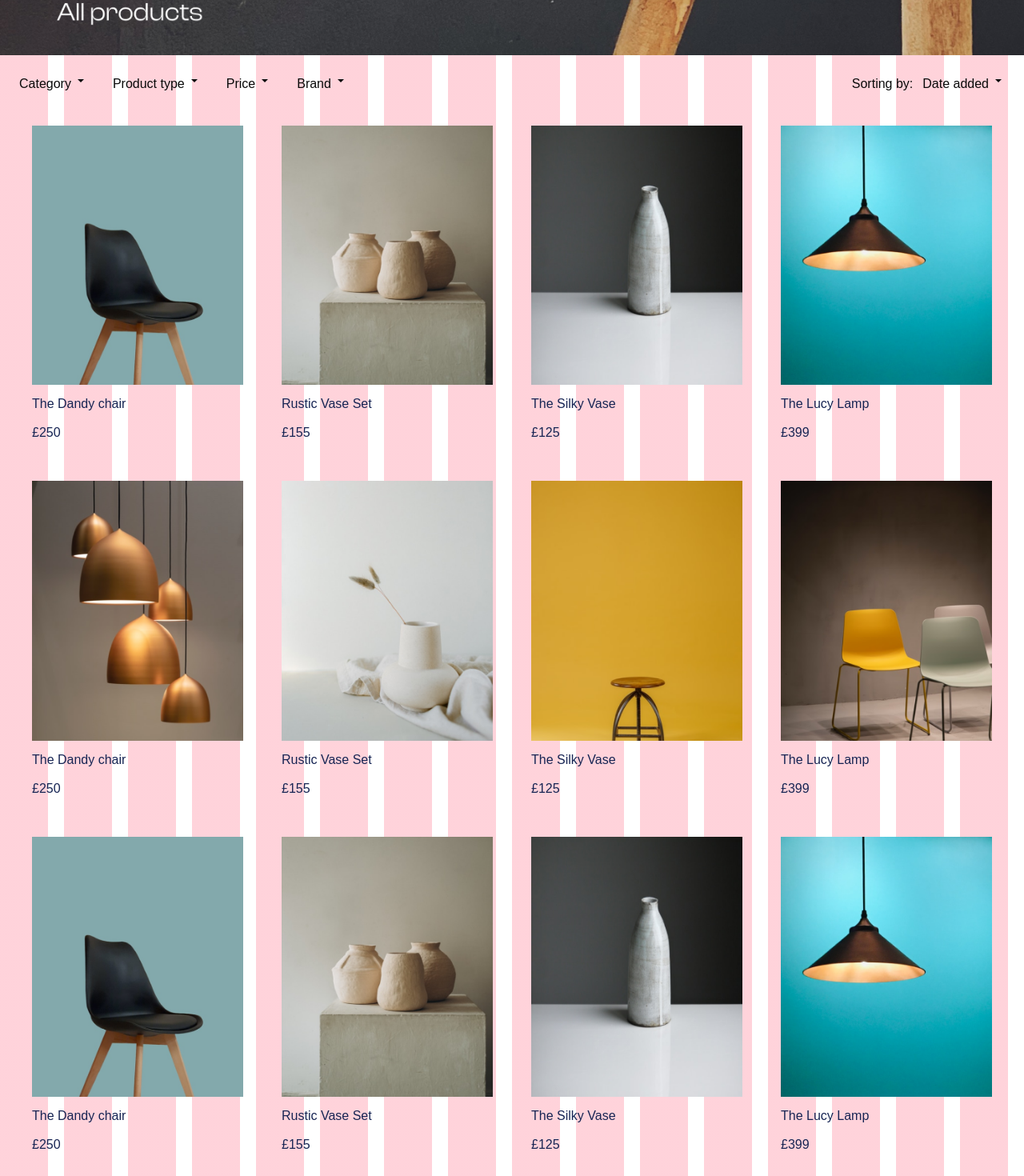
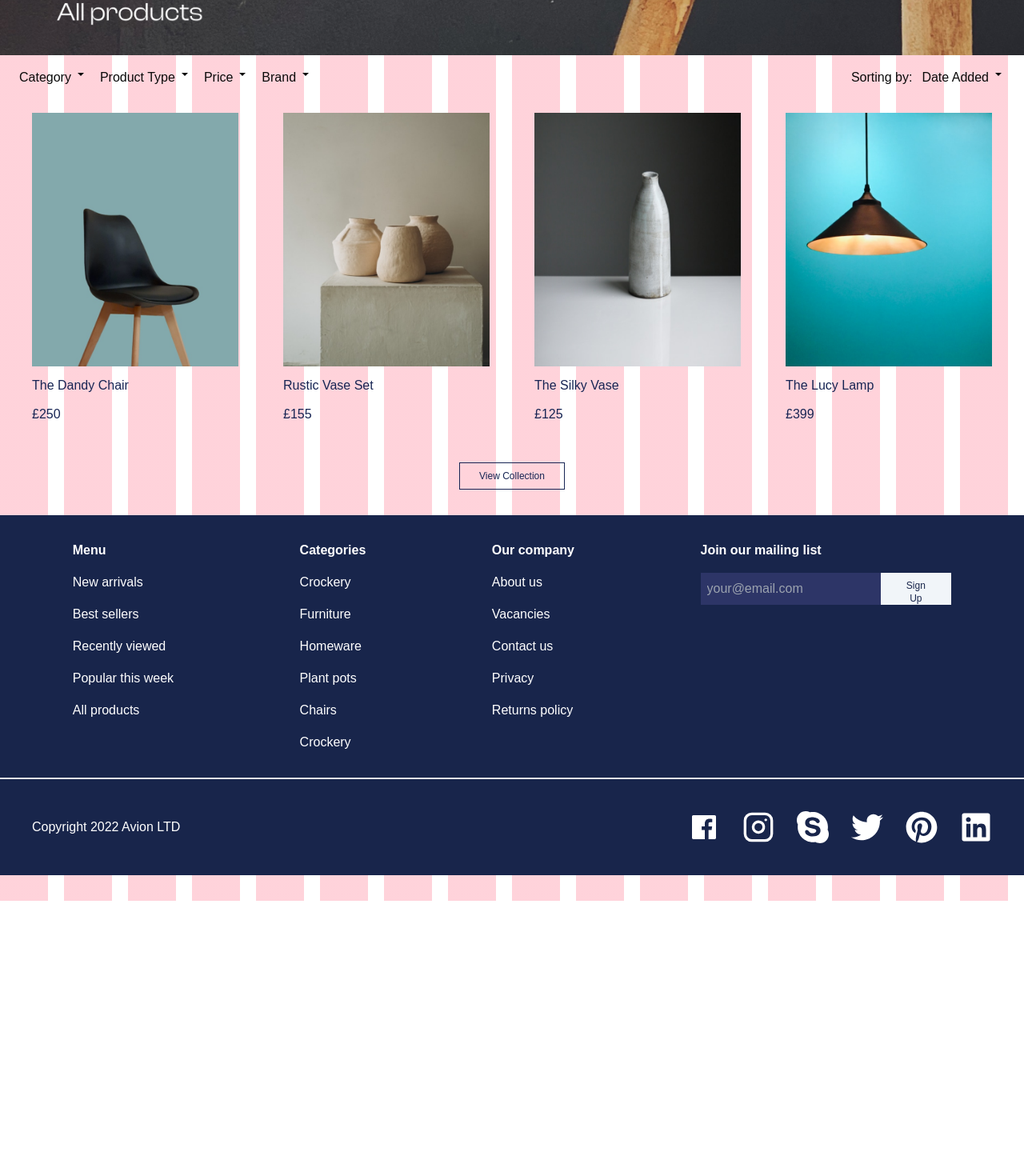
Before and after one commit to Shaikhtayyaba97/my-app, a Next.js app: page /product in a window 1280 px wide. Shown: the part 300-1770 px from the top of the page at 80% size. After the commit the page ends 1426 px from the top, so only its background shows below. Built offline with nearby package versions, Linux system fonts and the light colour scheme.

Commit message:
little changes

```diff
--- a/src/app/page.tsx
+++ b/src/app/page.tsx
@@ -13,13 +13,13 @@ export default function Home() {
         <div className="relative w-full h-full bg-[url('/background.png')] bg-cover bg-center flex flex-col lg:flex-row">
           <div className="w-full lg:w-[800px]"></div>
           <div className="bg-white m-8 lg:m-[200px] w-full lg:w-[1000px] h-auto lg:h-[400px] p-8 lg:p-0">
-            <p className="mt-6 lg:mt-14 text-lg lg:text-3xl text-[rgb(34,36,46,100)]">
+            <p className="mt-6 ml-12 lg:mt-14 text-lg lg:text-3xl text-[rgb(34,36,46,100)]">
               Luxury homeware for people <br /> who love timeless design quality
             </p>
-            <p className="text-xs lg:text-base text-[rgb(91,96,118,100)] mt-4 lg:mt-8">
+            <p className=" ml-12 text-xs lg:text-base text-[rgb(91,96,118,100)] mt-4 lg:mt-8">
               Shop the new Spring 2022 collection today
             </p>
-            <button className="py-2 px-6 bg-gray-50 text-[rgb(91,96,118,100)] text-xs mt-6 lg:mt-36 hover:bg-blue-700">
+            <button className=" ml-14 py-2 px-6 bg-gray-50 text-[rgb(91,96,118,100)] text-xs mt-6 lg:mt-36 hover:bg-blue-700">
               View Collection
             </button>
           </div>
@@ -101,11 +101,11 @@ export default function Home() {
         <div className="flex flex-col lg:flex-row gap-6 lg:gap-10 px-4 lg:px-10 mt-16">
           <div className="bg-purple-950 text-gray-300 p-8 flex-1">
             <h2 className="text-2xl lg:text-3xl mb-4">It started with a small idea</h2>
-            <p className="text-sm">
-              A global brand with local beginnings, our story began in a small studio in South London in early 2014
+            <p className="text-sm ">
+              A global brand with local beginnings, our story began in a <br />   small studio in South London in early 2014
             </p>
-            <button className="py-2 px-6 bg-gray-500 text-[rgb(24,37,75,100)] text-xs mt-6 hover:bg-blue-700">
-              Learn More
+            <button className="py-2 mt-72 px-6 bg-gray-500 text-[rgb(24,37,75,100)] text-xs  hover:bg-blue-700">
+              View collection
             </button>
           </div>
           <div className="flex-1">
@@ -117,7 +117,7 @@ export default function Home() {
         <div className="text-center bg-[repeating-linear-gradient(to_right,_rgba(255,192,203,0.7)_0px,_rgba(255,192,203,0.7)_60px,_transparent_60px,_transparent_80px)] py-8 px-4">
           <h2 className="text-2xl lg:text-4xl mb-6">Join the club and get the benefits</h2>
           <p className="text-sm mb-6">
-            Sign up for our newsletter and receive exclusive offers on new ranges, sales, pop-up stores, and more
+            Sign up for our newsletter and receive exclusive offers on <br /> new ranges, sales, pop-up stores, and more
           </p>
           <ul className="flex flex-wrap justify-center gap-5">
             <li className="flex gap-2">
@@ -133,6 +133,17 @@ export default function Home() {
               Large discounts
             </li>
           </ul>
+          <div className="flex justify-center mt-10 w-full max-w-md h-12 bg-transparent">
+            <input
+              type="email"
+              placeholder="your@email.com"
+              className="p-2 w-3/4 focus:outline-none"
+              style={{ background: "rgba(77,78,147,0.39)" }}
+            />
+            <button className="py-2 px-6 bg-blue-950 text-white text-xs hover:bg-blue-700">
+              Sign Up
+            </button>
+          </div>
         </div>
       </section>
 
--- a/src/app/product/page.tsx
+++ b/src/app/product/page.tsx
@@ -1,6 +1,5 @@
 import Nav1 from "../components/Header";
 import Image from "next/image";
-
 import { IoMdArrowDropdown } from "react-icons/io";
 import Footer from "../components/Footer";
 
@@ -8,142 +7,52 @@ export default function Listing() {
   return (
     <div className="bg-[repeating-linear-gradient(to_right,_rgba(255,192,203,0.7)_0px,_rgba(255,192,203,0.7)_60px,_transparent_60px,_transparent_80px)] py-8">
       <Nav1 />
+
       <div>
-        <Image src='/Page Headers.png' alt="headerpic" width={2000} height={200} />
+        <Image src="/Page Headers.png" alt="headerpic" width={2000} height={200} />
       </div>
-      <div className="flex flex-wrap justify-between m-6">
-        <ul className="flex gap-8 flex-wrap">
+
+      {/* Filters Section */}
+      <div className="flex flex-wrap justify-between px-6 py-4">
+        <ul className="flex gap-4 flex-wrap text-sm sm:text-base">
           <li className="flex gap-1">Category<IoMdArrowDropdown /></li>
-          <li className="flex gap-1">Product type<IoMdArrowDropdown /></li>
+          <li className="flex gap-1">Product Type<IoMdArrowDropdown /></li>
           <li className="flex gap-1">Price<IoMdArrowDropdown /></li>
           <li className="flex gap-1">Brand<IoMdArrowDropdown /></li>
         </ul>
-        <ul className="flex gap-3 flex-wrap">
+        <ul className="flex gap-3 flex-wrap text-sm sm:text-base">
           <li>Sorting by:</li>
-          <li className="flex gap-1">Date added<IoMdArrowDropdown /></li>
+          <li className="flex gap-1">Date Added<IoMdArrowDropdown /></li>
         </ul>
       </div>
 
-      <div className="grid grid-cols-1 sm:grid-cols-2 md:grid-cols-2 lg:grid-cols-4 gap-4 px-6">
-        <div className="text-blue-950 p-4 flex flex-col items-center">
+      {/* Product Grid */}
+      <div className="grid grid-cols-1 sm:grid-cols-2 lg:grid-cols-3 xl:grid-cols-4 gap-6 px-6">
+        {/* Example Product */}
+        {[
+          { src: "/chair.png", name: "The Dandy Chair", price: "£250" },
+          { src: "/doublepot.png", name: "Rustic Vase Set", price: "£155" },
+          { src: "/singlepot.png", name: "The Silky Vase", price: "£125" },
+          { src: "/light.png", name: "The Lucy Lamp", price: "£399" },
+        ].map((product, index) => (
+          <div key={index} className="text-blue-950 p-4 flex flex-col items-center">
             <ul>
               <li>
-              <Image src="/chair.png" alt="chair" width={350} height={100} />
+                <Image src={product.src} alt={product.name} width={350} height={100} />
               </li>
-            <li className="mt-3">The Dandy chair</li>
-            <li className="mt-3">£250</li>
+              <li className="mt-3">{product.name}</li>
+              <li className="mt-3">{product.price}</li>
             </ul>
           </div>
-        <div className="text-blue-950 p-4 flex flex-col items-center">
-          <ul>
-            <li>
-              <Image src="/doublepot.png" alt="doublepot" width={350} height={100} />
-            </li>
-            <li className="mt-3">Rustic Vase Set</li>
-            <li className="mt-3">£155</li>
-          </ul>
-        </div>
-        <div className="text-blue-950 p-4 flex flex-col items-center">
-          <ul>
-            <li>
-              <Image src="/singlepot.png" alt="pot" width={350} height={100} />
-            </li>
-            <li className="mt-3">The Silky Vase</li>
-            <li className="mt-3">£125</li>
-          </ul>
-        </div>
-        <div className="text-blue-950 p-4 flex flex-col items-center">
-          <ul>
-            <li>
-              <Image src="/light.png" alt="light" width={350} height={100} />
-            </li>
-            <li className="mt-3">The Lucy Lamp</li>
-            <li className="mt-3">£399</li>
-          </ul>
-        </div>
+        ))}
       </div>
 
-      <div className="grid grid-cols-1 sm:grid-cols-2 md:grid-cols-2 lg:grid-cols-4 gap-4 px-6 mt-4">
-        <div className="text-blue-950 p-4 flex flex-col items-center">
-          <ul>
-            <li>
-              <Image src="/listing.png" alt="chair" width={350} height={100} />
-            </li>
-            <li className="mt-3">The Dandy chair</li>
-            <li className="mt-3">£250</li>
-          </ul>
-        </div>
-        <div className="text-blue-950 p-4 flex flex-col items-center">
-          <ul>
-            <li>
-              <Image src="/listing6.png" alt="doublepot" width={350} height={100} />
-            </li>
-            <li className="mt-3">Rustic Vase Set</li>
-            <li className="mt-3">£155</li>
-          </ul>
-        </div>
-        <div className="text-blue-950 p-4 flex flex-col items-center">
-          <ul>
-            <li>
-              <Image src="/listing5.png" alt="pot" width={350} height={100} />
-            </li>
-            <li className="mt-3">The Silky Vase</li>
-            <li className="mt-3">£125</li>
-          </ul>
-        </div>
-        <div className="text-blue-950 p-4 flex flex-col items-center">
-          <ul>
-            <li>
-              <Image src="/listin4.png" alt="light" width={350} height={100} />
-            </li>
-            <li className="mt-3">The Lucy Lamp</li>
-            <li className="mt-3">£399</li>
-          </ul>
-        </div>
-      </div>
-
-      <div className="grid grid-cols-1 sm:grid-cols-2 md:grid-cols-2 lg:grid-cols-4 gap-4 px-6 mt-4">
-        <div className="text-blue-950 p-4 flex flex-col items-center">
-          <ul>
-            <li>
-              <Image src="/chair.png" alt="chair" width={350} height={100} />
-            </li>
-            <li className="mt-3">The Dandy chair</li>
-            <li className="mt-3">£250</li>
-          </ul>
-        </div>
-        <div className="text-blue-950 p-4 flex flex-col items-center">
-          <ul>
-            <li>
-              <Image src="/doublepot.png" alt="doublepot" width={350} height={100} />
-            </li>
-            <li className="mt-3">Rustic Vase Set</li>
-            <li className="mt-3">£155</li>
-          </ul>
-        </div>
-        <div className="text-blue-950 p-4 flex flex-col items-center">
-          <ul>
-            <li>
-              <Image src="/singlepot.png" alt="pot" width={350} height={100} />
-            </li>
-            <li className="mt-3">The Silky Vase</li>
-            <li className="mt-3">£125</li>
-          </ul>
-        </div>
-        <div className="text-blue-950 p-4 flex flex-col items-center">
-          <ul>
-            <li>
-              <Image src="/light.png" alt="light" width={350} height={100} />
-            </li>
-            <li className="mt-3">The Lucy Lamp</li>
-            <li className="mt-3">£399</li>
-          </ul>
-        </div>
-      </div>
-
-      <button className="ml-[700px] py-2 mb-10 px-6 bg-transparent text-[rgb(24,37,75,100)] text-xs mt-36 hover:bg-blue-700">
+      {/* Load More Button */}
+      <div className="flex justify-center my-8">
+        <button className="py-2 px-6 bg-transparent text-blue-950 border border-blue-950 text-xs hover:bg-blue-700 hover:text-white transition">
           View Collection
         </button>
+      </div>
 
       <Footer />
     </div>
--- a/src/app/product2/page.tsx
+++ b/src/app/product2/page.tsx
@@ -2,6 +2,13 @@ import { TbTruckDelivery } from "react-icons/tb";
 import { IoIosSearch } from "react-icons/io";
 import { RiShoppingCart2Line } from "react-icons/ri";
 import Image from "next/image";
+import { CiCircleCheck } from "react-icons/ci";
+import { HiMiniPlusSmall } from "react-icons/hi2";
+import { GrFormSubtract } from "react-icons/gr";
+import { RiFacebookBoxFill } from "react-icons/ri";
+import { LuInstagram } from "react-icons/lu";
+import { GrSkype } from "react-icons/gr";
+import { FaTwitter, FaPinterest, FaLinkedin } from "react-icons/fa";
 import Link from "next/link";
 
 
@@ -81,29 +88,29 @@ export default function Listing2() {
       </div>
 
       {/* Main Content */}
-      <div className="flex flex-wrap">
+      <div className="flex flex-wrap mt-8 ml-10">
         {/* Left Image */}
         <div className="w-full lg:w-1/2">
           <Image src="/left.png" alt="left image" width={800} height={500} className="w-full h-auto" />
         </div>
 
         {/* Right Content */}
-        <div className="w-full lg:w-1/2 p-6">
-          <h1 className="text-[rgb(42,37,75)] text-2xl md:text-4xl mt-4">The Dandy Chair</h1>
-          <p className="text-[rgb(42,37,75)] text-lg md:text-xl mt-2">£250</p>
-          <h2 className="text-[rgb(42,37,75)] text-xl md:text-2xl mt-6">Description</h2>
-          <p className="text-[rgb(80,89,119)] mt-4 text-sm md:text-base">
+        <div className=" w-full lg:w-1/2 p-6">
+          <h1 className="text-[rgb(42,37,75)]  ml-6 text-2xl md:text-4xl mt-4">The Dandy Chair</h1>
+          <p className="text-[rgb(42,37,75)] ml-6 text-lg md:text-xl mt-2">£250</p>
+          <h2 className="text-[rgb(42,37,75)] ml-6 text-xl md:text-2xl mt-6">Description</h2>
+          <p className="text-[rgb(80,89,119)] ml-6 mt-4 text-sm md:text-base">
             A timeless design, with premium materials features as one of our most popular and iconic pieces.
             The dandy chair is perfect for any stylish living space with beech legs and lambskin leather upholstery.
           </p>
-          <ul className="mt-4 space-y-2 text-[rgb(80,89,119)] text-sm md:text-base">
+          <ul className=" ml-6 mt-4 space-y-2 text-[rgb(80,89,119)] text-sm md:text-base">
             <li>Premium material</li>
             <li>Handmade upholstery</li>
             <li>Quality timeless classic</li>
           </ul>
 
-          <h2 className="text-[rgb(42,37,75)] text-xl md:text-2xl mt-6">Dimensions</h2>
-          <div className="grid grid-cols-3 gap-4 mt-4 text-center">
+          <h2 className="text-[rgb(42,37,75)] ml-6 text-xl md:text-2xl mt-6">Dimensions</h2>
+          <div className=" grid grid-cols-3 gap-4 mt-4 text-center">
             <div>
               <h3 className="text-[rgb(42,37,75)]">Height</h3>
               <p className="text-[rgb(80,89,119)]">110cm</p>
@@ -117,7 +124,15 @@ export default function Listing2() {
               <p className="text-[rgb(80,89,119)]">50cm</p>
             </div>
           </div>
+          <div className="flex ml-24 mt-32"><h1 >Amount:</h1> <br />
+          <p className="mt-1 ml-6 text-gray-300"><GrFormSubtract />
+          </p>
+          <p className="ml-7">1</p>
+          <p className="m-0 mt-1 ml-7 text-gray-300"><HiMiniPlusSmall />
+          </p>
+          <p className="bg-[rgb(42,37,75)] ml-72 text-white"><button className="w-36 h-16 ">Add to card</button></p></div>
         </div>
+
       </div>
 
       {/* Suggested Products Section */}
@@ -140,11 +155,88 @@ export default function Listing2() {
           ))}
         </div>
         <div className="flex justify-center mt-10">
-          <button className="px-6 py-3 bg-[rgba(211,211,211,0.5)] text-[rgb(24,37,75)] text-sm hover:bg-blue-700">
+          <button className=" mb-9 px-6 py-3 bg-[rgba(211,211,211,0.5)] text-[rgb(24,37,75)] text-sm hover:bg-blue-700">
             View Collection
           </button>
         </div>
       </div>
+       <div className="mx-4 lg:mx-10  py-8">
+                <h1 className="text-blue-900 text-center mb-10 text-2xl lg:text-3xl">
+                  What makes our brand different
+                </h1>
+                <div className="flex flex-wrap justify-between gap-6 lg:gap-10 px-4 lg:px-24">
+                  {[
+                    {
+                      icon: "/delivery.png",
+                      title: "Next day as standard",
+                      description: "Order before 3pm and get your order the next day as standard",
+                    },
+                    {
+                      icon: <CiCircleCheck className="text-blue-950 text-4xl" />,
+                      title: "Made by true artisans",
+                      description: "Handmade crafted goods made with real passion and craftsmanship",
+                    },
+                    {
+                      icon: "/Purchase.png",
+                      title: "Unbeatable prices",
+                      description: "For our materials and quality, you won’t find better prices anywhere",
+                    },
+                    {
+                      icon: "/Sprout.png",
+                      title: "Recycled packaging",
+                      description: "We use 100% recycled to ensure our footprint is more manageable",
+                    },
+                  ].map((feature, index) => (
+                    <div key={index} className="text-blue-900 bg-gray-200 bg-opacity-20 p-4 w-full lg:w-[22%]">
+                      <ul>
+                        <li className="mb-4 flex justify-center">
+                          {typeof feature.icon === "string" ? (
+                            <Image src={feature.icon} alt={feature.title} width={40} height={40} />
+                          ) : (
+                            feature.icon
+                          )}
+                        </li>
+                        <li className="text-center text-lg font-semibold">{feature.title}</li>
+                        <li className="mt-2 text-center text-sm">{feature.description}</li>
+                      </ul>
+                    </div>
+                  ))}
+                </div>
+              </div>
+              <div className="text-center  py-8 px-4">
+          <h2 className="text-2xl lg:text-4xl mb-6">Join the club and get the benefits</h2>
+          <p className="text-sm mb-6">
+            Sign up for our newsletter and receive exclusive offers on <br /> new ranges, sales, pop-up stores, and more
+          </p>
+          <ul className="flex flex-wrap justify-center gap-5">
+            <li className="flex gap-2">
+              <CiCircleCheck className="text-blue-950 mt-1" />
+              Exclusive offers
+            </li>
+            <li className="flex gap-2">
+              <CiCircleCheck className="text-blue-950 mt-1" />
+              Free events
+            </li>
+            <li className="flex gap-2">
+              <CiCircleCheck className="text-blue-950 mt-1" />
+              Large discounts
+            </li>
+          </ul>
+          <div className="flex mt-[50px] ml-[500px] pt-2 w-full max-w-md h-12 bg-transparent">
+                <input
+                  type="email"
+                  placeholder="your@email.com"
+                  className="p-2 w-3/4 focus:outline-none"
+                  style={{ background: "rgba(77,78,147,0.39)" }}
+                />
+                <button className="py-2 px-6 bg-blue-950 text-white text-xs hover:bg-blue-700">
+                  Sign Up
+                </button>
+              </div>
+
+        </div>
+
+
 
       {/* Footer */}
       <div className="bg-[rgb(24,37,75)] text-white py-10">
@@ -159,6 +251,9 @@ export default function Listing2() {
               title: "Menu",
               items: ["New arrivals", "Best sellers", "Recently viewed", "Popular this week", "All products"],
             },
+
+
+
             {
               title: "Categories",
               items: ["Crockery", "Furniture", "Homeware", "Plant pots", "Chairs"],
--- a/src/app/shopping/page.tsx
+++ b/src/app/shopping/page.tsx
@@ -1,24 +1,57 @@
 import Footer from "../components/Footer";
 import Nav1 from "../components/Header";
+import Image from "next/image";
 
 export default function Shopping() {
   return (
     <div className="ml-4 sm:ml-8 lg:ml-10 mr-4 sm:mr-8 lg:mr-10 relative bg-[repeating-linear-gradient(to_right,_rgba(255,192,203,0.7)_0px,_rgba(255,192,203,0.7)_60px,_transparent_60px,_transparent_80px)] py-8">
       <Nav1 />
       <div>
-        <h1 className="text-3xl sm:text-4xl lg:text-6xl m-4 sm:m-6 lg:m-10 text-blue-950">
+        <h1 className="ml-4 sm:ml-10 text-3xl sm:text-4xl lg:text-6xl m-4 sm:m-6 lg:m-10 text-blue-950">
           Your Shopping Cart
         </h1>
-        <ul className="flex flex-wrap gap-4 sm:gap-16 lg:gap-96 text-blue-950 border-b mb-10 border-gray-300 text-sm sm:text-base lg:text-lg">
-          <li className="ml-auto sm:ml-48 lg:ml-96 mb-7">Product</li>
-          <li>Quantity</li>
-          <li>Total</li>
-        </ul>
       </div>
-      <div>
-        <ul className="text-right text-sm sm:text-base lg:text-lg">
+
+      <div className="grid grid-cols-1 md:grid-cols-3 gap-y-6 md:gap-y-10 md:gap-x-4 ml-4 md:ml-8">
+        <div className="font-bold">Product</div>
+        <div className="font-bold">Quantity</div>
+        <div className="font-bold">Total</div>
+
+        {/* First Product */}
+        <div className="flex items-start">
+          <Image src="/card1.png" alt="cardpic" width={150} height={150} />
+          <ul className="ml-5 mt-5">
+            <li className="text-blue-950 text-lg sm:text-2xl">Graystone Vase</li>
+            <li className="mt-2 text-sm sm:text-base">
+              A timeless ceramic vase with <br />
+              a tri-color grey glaze.
+            </li>
+            <li className="mt-2 text-blue-950 text-sm sm:text-base">£85</li>
+          </ul>
+        </div>
+        <div className="mt-5 md:mt-10 text-center">1</div>
+        <div className="mt-5 md:mt-10 text-center">£85</div>
+
+        {/* Second Product */}
+        <div className="flex items-start">
+          <Image src="/card2.png" alt="cardpic" width={150} height={150} />
+          <ul className="ml-5 mt-5">
+            <li className="text-blue-950 text-lg sm:text-2xl">Basic White Vase</li>
+            <li className="mt-2 text-sm sm:text-base">
+              Beautiful and simple, this is <br />
+              one for the classics.
+            </li>
+            <li className="mt-2 text-blue-950 text-sm sm:text-base">£125</li>
+          </ul>
+        </div>
+        <div className="mt-5 md:mt-14 text-center">1</div>
+        <div className="mt-5 md:mt-12 text-center">£125</div>
+      </div>
+
+      <div className="mt-10 mb-8">
+        <ul className="text-right text-sm sm:text-base lg:text-lg space-y-4">
           <li className="text-gray-500">Subtotal</li>
-          <li className="mt-4 mb-4 text-gray-500">
+          <li className="text-gray-500">
             Taxes and shipping are calculated at checkout
           </li>
           <li>
```
Also changed, not shown: public/card1.png (added), public/card2.png (added). Lines whose indentation alone changed are shown as unchanged.
